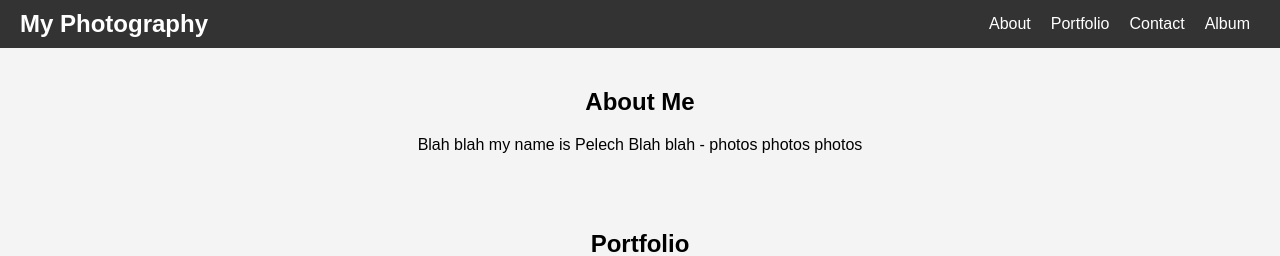
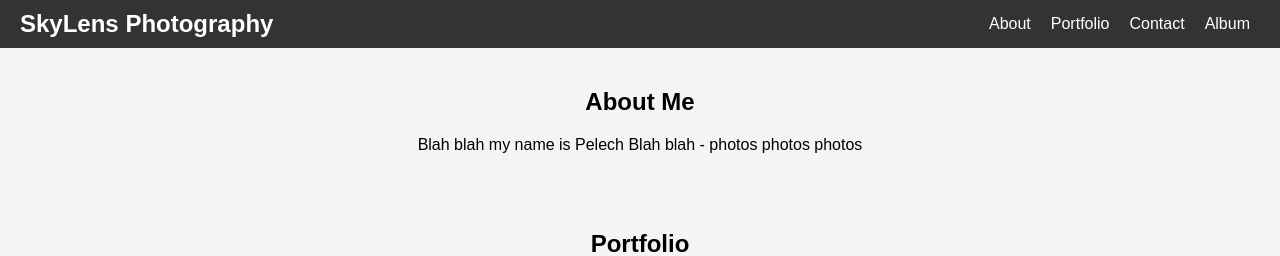
Before and after one commit to trueh4kk3r/PelechPhotography, a plain HTML site: page index.html in a window 1280 px wide. Shown: the top 256 px of the page. Drawn offline with Linux system fonts and the light colour scheme.

Commit message:
Update index.html

```diff
--- a/index.html
+++ b/index.html
@@ -10,7 +10,7 @@
 
 <body>
     <header>
-        <div class="logo">My Photography</div>
+        <div class="logo">SkyLens Photography</div>
         <nav>
             <ul>
                 <li><a href="#about">About</a></li>
```
